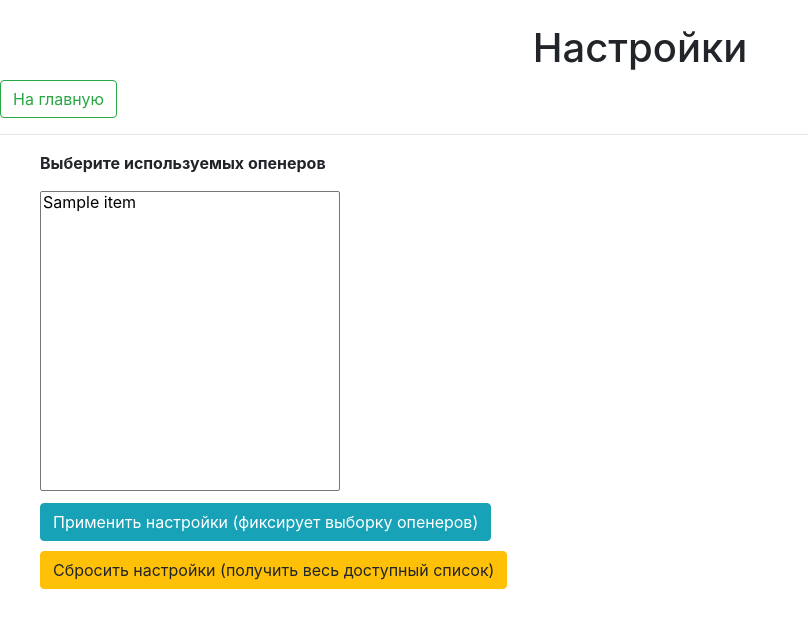
After one commit to region74/frame, a Flask app: template templates/settings.html in a window 1280 px wide. The commit adds this page. Shown: the top 628 px of the page, without its empty margins (0-808 px from the left). Run offline with Flask 3, Linux system fonts and the light colour scheme; the template is opened without the code that fills it: most values are stand-ins (such as "Sample title", 1, 10 or a date in 2020); some libraries are stand-ins or nearby versions.

Commit message:
Добавление функций и правки

```diff
--- a/api/load.py
+++ b/api/load.py
@@ -9,6 +9,7 @@ async def get_data(data):
     api_url = 'https://sipuni.com/api/statistic/export'
     try:
         response = requests.post(api_url, data=data)
+        print(response.status_code)
         if response.status_code == 200:
             with open(f"api/data.csv", 'wb') as file:
                 file.write(response.content)
--- a/main.py
+++ b/main.py
@@ -3,7 +3,7 @@ from api.load import start_import
 from flask import Flask, render_template, request
 from tools import table_number, table_opener, table_time_day, table_opener_number, table_opener_time, show_openers_list, \
     show_numbers_list, table_timecall
-from preparData import filter_numbers, filter_openers, filter_delete
+from preparData import filter_numbers, filter_openers, filter_delete, settings_openers, settings_delete
 from flask.views import MethodView
 
 app = Flask(__name__)
@@ -99,6 +99,20 @@ class callsMedTime(MethodView):
         return render_template('medtime.html', table=table_html)
 
 
+class callsSettings(MethodView):
+    def get(self):
+        return render_template('settings.html', openers=show_openers_list())
+    def post(self):
+        if 'change_settings' in request.form:
+            settings_openers(request.form.getlist('options'))
+            return render_template("settings.html", openers=show_openers_list())
+        elif 'dell_settings' in request.form:
+            settings_delete()
+            return render_template("settings.html", openers=settings_delete())
+        else:
+            return render_template("settings.html", openers=settings_delete())
+
+
 app.add_url_rule('/', view_func=CallsMain.as_view('calls_main'))
 app.add_url_rule('/numbers', view_func=callsNumbers.as_view('calls_numbers'))
 app.add_url_rule('/openers', view_func=callsOpeners.as_view('calls_openers'))
@@ -106,6 +120,7 @@ app.add_url_rule('/hours', view_func=callsHours.as_view('calls_hours'))
 app.add_url_rule('/openernumber', view_func=callsOpenerNumber.as_view('calls_openernumber'))
 app.add_url_rule('/openerhours', view_func=callsOpnerHour.as_view('calls_openerhour'))
 app.add_url_rule('/medtime', view_func=callsMedTime.as_view('calls_medtime'))
+app.add_url_rule('/settings', view_func=callsSettings.as_view('calls_settings'))
 
 if __name__ == '__main__':
     app.run(debug=True)
--- a/preparData.py
+++ b/preparData.py
@@ -3,12 +3,14 @@ import pandas as pd
 file_path = 'api/data.csv'
 filter_open: list = []
 filter_num: list = []
+settings_open: list = []
 
 
 # Функция подготовки базовой таблицы для всех срезов
 def prep_data():
     global filter_num
     global filter_open
+    global settings_open
     data = pd.read_csv(file_path, delimiter=';', low_memory=False)
     # удалим лишние данные
     new_data = data.drop(
@@ -21,6 +23,8 @@ def prep_data():
     new_data['Звонок'] = 1
     # Это нужно чтобы работал query, с пробелами в названии не работает
     new_data = new_data.rename(columns={'Исходящая линия': 'ИсходящаяЛиния'})
+    if settings_open != []:
+        new_data = new_data.query(f'Откуда == {settings_open}')
     if filter_open != []:
         new_data = new_data.query(f'Откуда == {filter_open}')
     if filter_num != []:
@@ -39,8 +43,25 @@ def filter_openers(openers: list):
     filter_open = openers
 
 
+def settings_openers(openers: list):
+    global settings_open
+    settings_open = openers
+
+
 def filter_delete():
     global filter_open
     global filter_num
-    filter_open = []
+    global settings_open
+    filter_open = settings_open
     filter_num = []
+
+
+def settings_delete():
+    global settings_open
+    global filter_open
+    data = pd.read_csv(file_path, delimiter=';', low_memory=False)
+    data_set = data['Откуда'].tolist()
+    result = list(set(data_set))
+    settings_open = result
+    filter_open=result
+    return settings_open
--- /dev/null
+++ b/templates/settings.html
@@ -0,0 +1,66 @@
+<!DOCTYPE html>
+<html>
+<head>
+    <title>Настройки</title>
+    <link rel="stylesheet" href="https://maxcdn.bootstrapcdn.com/bootstrap/4.0.0/css/bootstrap.min.css"
+          integrity="sha384-Gn5384xqQ1aoWXA+058RXPxPg6fy4IWvTNh0E263XmFcJlSAwiGgFAW/dAiS6JXm" crossorigin="anonymous">
+</head>
+<style>
+    button.btn-info {
+        margin-top: 10px;
+    }
+    button.btn-warning {
+        margin-top: 10px;
+    }
+    button.btn-outline-success {
+        margin: 10px;
+    }
+    .form-openers{
+    order:3;
+    margin-left: 40px;
+
+    }
+     select {
+            height: 300px; /* Установите желаемую высоту */
+            width: 300px;
+            font-size: 16px; /* Установите желаемый размер шрифта для опций */
+     }
+
+</style>
+<body>
+<br>
+<h1 align="center">Настройки</h1>
+<a href="{{ url_for('calls_main') }}" class="btn btn-outline-success" role="button" aria-pressed="true">На главную</a>
+<hr>
+<div class="form-container">
+    <div class="form-openers">
+        <p><strong>Выберите используемых опенеров</strong></p>
+        <form action="{{ url_for('calls_settings') }}" method="post">
+            <select id="dataOpeners" name="options" multiple>
+                {% for item in openers %}
+                <option value="{{ item }}">{{ item }}</option>
+                {% endfor %}
+            </select>
+            <div class="button-container"> <!-- Дополнительный контейнер для кнопки -->
+                <button type="submit" name="change_settings" class="btn btn-info">Применить настройки (фиксирует выборку опенеров)</button>
+            </div>
+            <div class="button-container"> <!-- Дополнительный контейнер для кнопки -->
+                <button type="submit" name="dell_settings" class="btn btn-warning">Сбросить настройки (получить весь доступный список)</button>
+            </div>
+
+        </form>
+    </div>
+</div>
+
+<script src="https://code.jquery.com/jquery-3.2.1.slim.min.js"
+        integrity="sha384-KJ3o2DKtIkvYIK3UENzmM7KCkRr/rE9/Qpg6aAZGJwFDMVNA/GpGFF93hXpG5KkN"
+        crossorigin="anonymous"></script>
+<script src="https://cdnjs.cloudflare.com/ajax/libs/popper.js/1.12.9/umd/popper.min.js"
+        integrity="sha384-ApNbgh9B+Y1QKtv3Rn7W3mgPxhU9K/ScQsAP7hUibX39j7fakFPskvXusvfa0b4Q"
+        crossorigin="anonymous"></script>
+<script src="https://maxcdn.bootstrapcdn.com/bootstrap/4.0.0/js/bootstrap.min.js"
+        integrity="sha384-JZR6Spejh4U02d8jOt6vLEHfe/JQGiRRSQQxSfFWpi1MquVdAyjUar5+76PVCmYl"
+        crossorigin="anonymous"></script>
+
+</body>
+</html>
```
Also changed, not shown: templates/index.html (+9 -2 lines), 1 other file.
